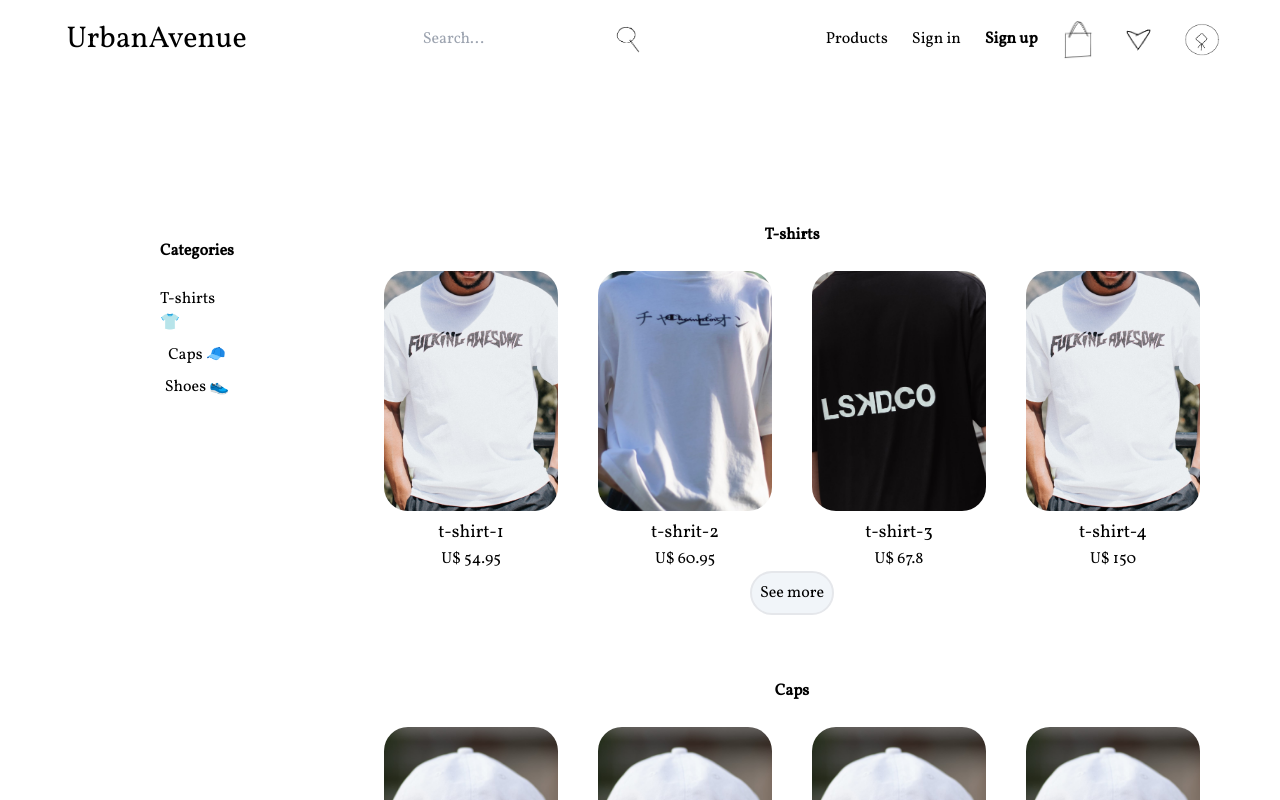
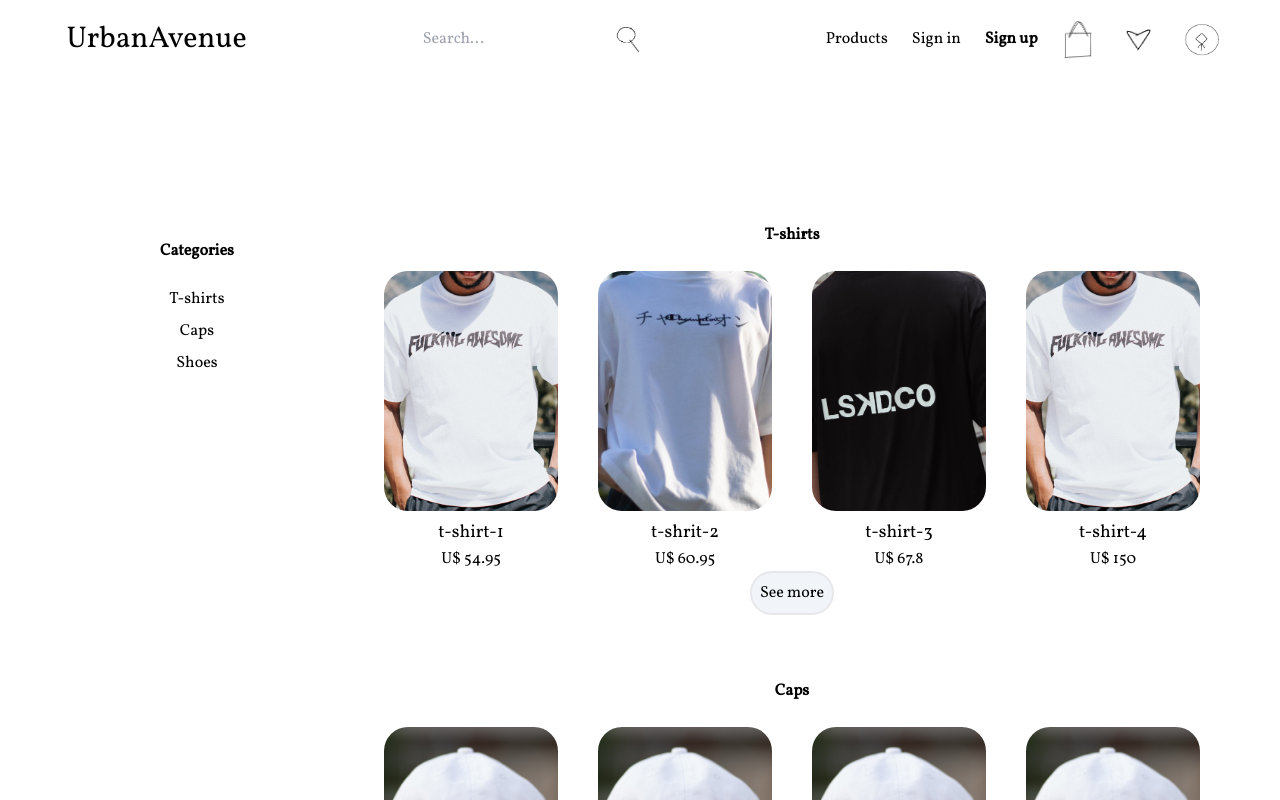
Before and after one commit to joaopedrosc250/e-commerce, a Next.js app: page /all in a window 1280 px wide. Shown: the top 800 px of the page. Built offline with nearby package versions, Linux system fonts and the light colour scheme.

Commit message:
:wrench: minor-changes

```diff
--- a/src/app/all/page.tsx
+++ b/src/app/all/page.tsx
@@ -27,14 +27,14 @@
             <ul className="flex flex-col gap-2 justify-center items-center">
               <li>
                 <a href="#tshirts" className="">
-                  T-shirts 👕
+                  T-shirts
                 </a>
               </li>
               <li>
-                <a href="#caps">Caps 🧢</a>
+                <a href="#caps">Caps </a>
               </li>
               <li>
-                <a href="#shoes">Shoes 👟</a>
+                <a href="#shoes">Shoes </a>
               </li>
             </ul>
           </nav>
--- a/src/app/products/[type]/page.tsx
+++ b/src/app/products/[type]/page.tsx
@@ -24,11 +24,11 @@
 
   useEffect(() => {
     if (prodType === "tshirt") {
-      setTitle("T-shirts 👕");
+      setTitle("T-shirts");
     } else if (prodType === "cap") {
-      setTitle("Caps 🧢");
+      setTitle("Caps ");
     } else if (prodType === "shoe") {
-      setTitle("Shoes 👟");
+      setTitle("Shoes ");
     }
   }, [prodType]);
 
```
